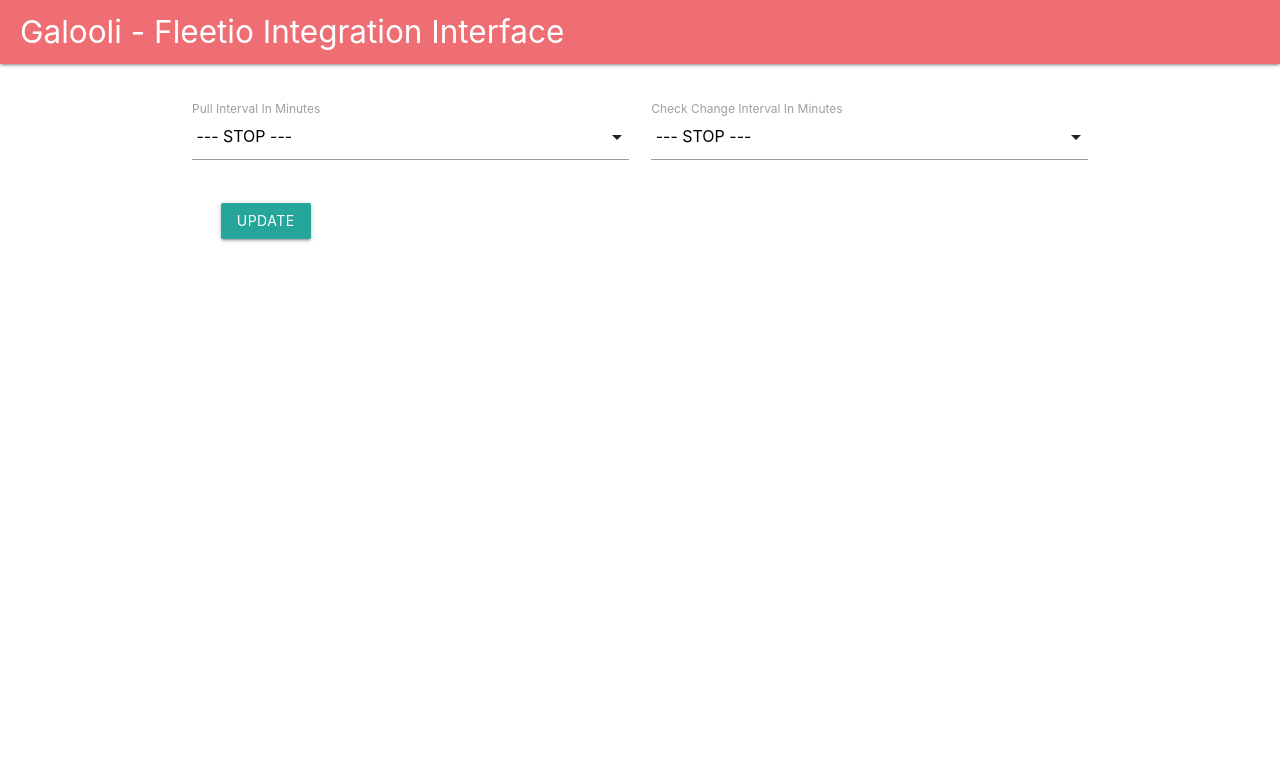
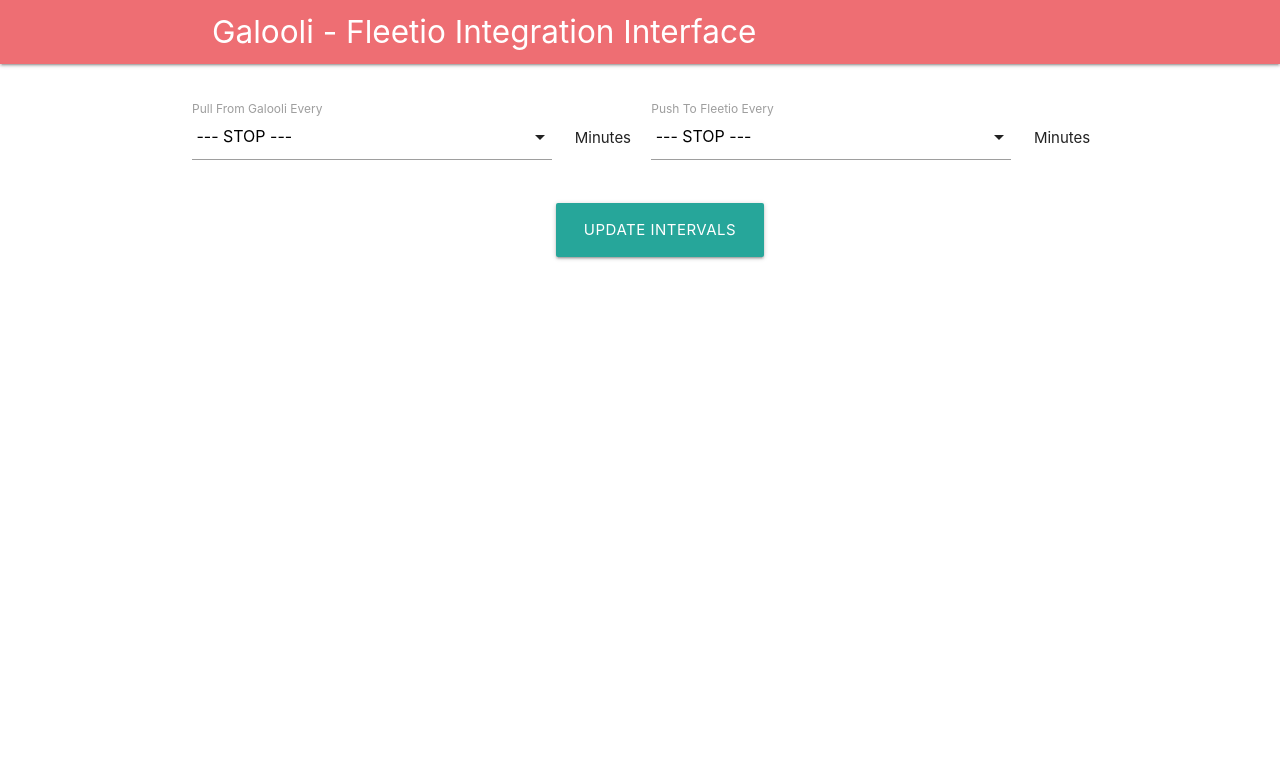
Before and after one commit to anahvictoronyedic/galooli-fleetio-integration, a PHP site: page /settings.php in a window 1280 px wide. Shown: the top 773 px of the page. Run offline with PHP 8.4, Linux system fonts and the light colour scheme; the visitor is signed in with stand-in values (Sample User, id 1); data comes from the database, SQL or seed files in the repository; some libraries are stand-ins or nearby versions.

Commit message:
added error log functionality, and push time recording

```diff
--- a/src/checkcron.php
+++ b/src/checkcron.php
@@ -1,6 +1,10 @@
 
 <?php
 
+require_once 'ProcessData.php';
+
 if(php_sapi_name() === 'cli'){
 
+    $processData = new ProcessData();
+    $processData->checkforChangeWithinLastHour();
 }
--- a/src/config.php
+++ b/src/config.php
@@ -8,7 +8,7 @@ define('IN_SERVER',false);
 define('DEBUG_MODE',true);
 
 // WARNING: Take note of the trailing slash, its needed
-define('PARAM_ROOT_PATH','/galooli/galooli-fleetio-integration/');
+define('PARAM_ROOT_PATH','/galooli-fleetio-integration/');
 
 function path($path){
 	return PARAM_ROOT_PATH . $path;
--- a/src/cron.php
+++ b/src/cron.php
@@ -23,7 +23,7 @@ class Cron{
 		$this->updateCron((int)$interval,true);
     }
 
-	public function updateCron(int $interval,$readOnly = false){
+	public function updateCron($interval,$readOnly = false){
 		if(is_numeric($interval) ){
 			if(!$readOnly){
 				$this->destroyCron();
@@ -50,7 +50,7 @@ class Cron{
 		}
 	}
 
-	private function buildCron(int $minutes){
+	private function buildCron($minutes){
 
 		$ss = $minutes * 60;
 
--- a/src/css/style.css
+++ b/src/css/style.css
@@ -98,3 +98,7 @@ img {
 .page-footer {
    padding-top: 0;
 }
+
+.padding-top {
+  padding-top: 3% !important;
+}
--- a/src/index.php
+++ b/src/index.php
@@ -1,5 +1,7 @@
 <?php
-require_once 'config.php';
+require_once 'utils.php';
+require_once 'Database.php';
+require_login();
 ?>
 
 <!DOCTYPE html>
--- a/src/partials/header.php
+++ b/src/partials/header.php
@@ -1,5 +1,6 @@
 <header>
   <nav>
+    <div class="container">
       <div class="nav-wrapper">
         <a href="javascript:void(0);" class="brand-logo white-text" style="padding-left:20px;">Galooli - Fleetio Integration Interface</a>
         <ul id="nav-mobile" class="right hide-on-med-and-down">
@@ -23,6 +24,6 @@ else if( $uri == path('settings.php') ){
           ?>
         </ul>
       </div>
+    </div>
   </nav>
-
   </header>
--- a/src/pullcron.php
+++ b/src/pullcron.php
@@ -1,6 +1,12 @@
 
 <?php
 
+require_once 'ProcessData.php';
+
+
 if(php_sapi_name() === 'cli'){
 
+    $processData = new ProcessData();
+    $processData->pullDataFromGalooli(false);
+
 }
--- a/src/settings.php
+++ b/src/settings.php
@@ -45,21 +45,28 @@ if(isset($_POST['action'])){
           <label for="last_name">Last Name</label>
         </div>-->
         <div class="row">
-        <div class="input-field col s6">
+          <div class="input-field col s5">
             <select name="pull-interval">
               <?= make_select_options( configuration('PULL_CRON_INTERVAL_MINUTES') ) ?>
             </select>
-        <label>Pull Interval In Minutes</label>
-      </div><div class="input-field col s6">
+            <label>Pull From Galooli Every</label>
+          </div>
+          <div class="col s1 padding-top">
+            Minutes
+          </div>
+          <div class="input-field col s5">
             <select name="check-change-interval">
               <?= make_select_options( configuration('CHECK_CHANGE_CRON_INTERVAL_MINUTES') ) ?>
             </select>
-        <label>Check Change Interval In Minutes</label>
+            <label>Push To Fleetio Every</label>
           </div>
-
+          <div class="col s1 padding-top">
+            Minutes
           </div>
- <div class="row"style="padding-left:40px;">
-    <button class="btn waves-effect waves-light" type="submit" name="action">Update
+        </div>
+        <div class="row center-align" style="padding-left:40px;">
+          <button class="btn btn-large waves-effect waves-light" type="submit" name="action">
+            Update Intervals
           </button>
         </div>
       </form>
--- a/src/utils.php
+++ b/src/utils.php
@@ -1,6 +1,5 @@
 <?php
-
-require_once 'db.php';
+require_once 'Database.php';
 
 function configuration($name,$value=false){
 	global $db_server;
```
Also changed, not shown: src/ProcessData.php (+26 -0 lines). Lines whose indentation alone changed are shown as unchanged.
